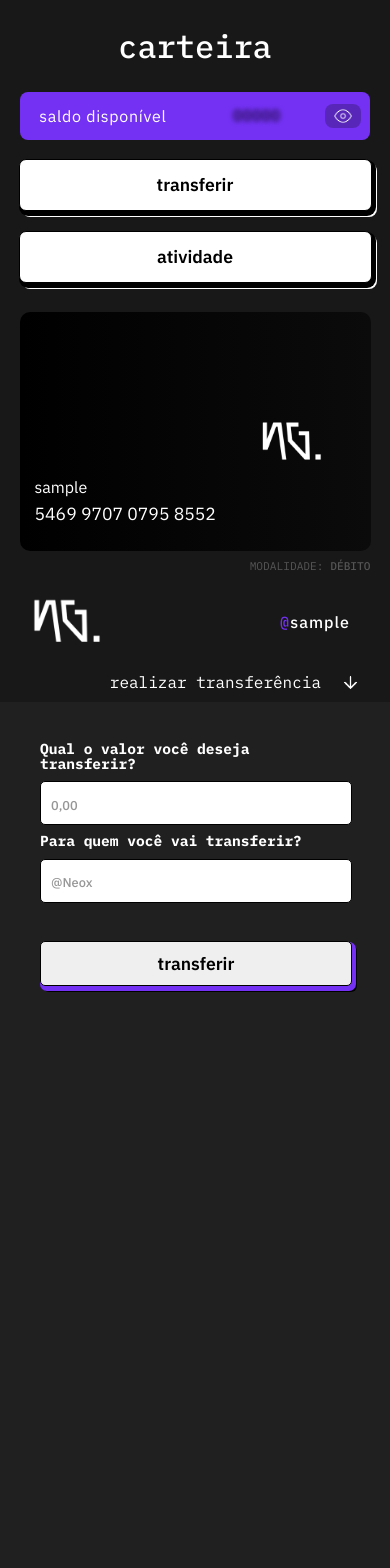
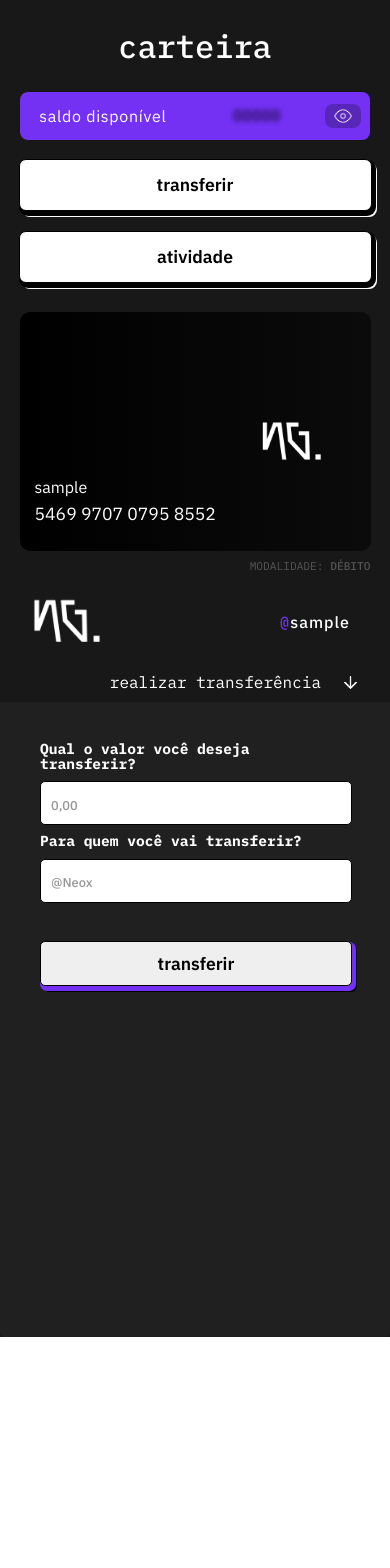
Before and after one commit to devvagnerBR/ng-cash-frontend, a React (Create React App) app in the folder ng-cash-front-end/: page /conta/transferencia in a window 390 px wide. Shown: the top 1568 px of the page. After the commit the page ends 1337 px from the top, so only its background shows below. Built offline with nearby package versions, Linux system fonts and the light colour scheme; sample sign-in values are in the browser's storage.

Commit message:
tamanho do menu de transferencia

```diff
--- a/ng-cash-front-end/src/styles/media.scss
+++ b/ng-cash-front-end/src/styles/media.scss
@@ -235,7 +235,7 @@
 	// TRANSACTIONS
 
 	.container-transactions {
-		min-height: 120vh;
+		min-height: 70vh;
 		margin: 0px;
 		//background: tomato;
 	}
```
